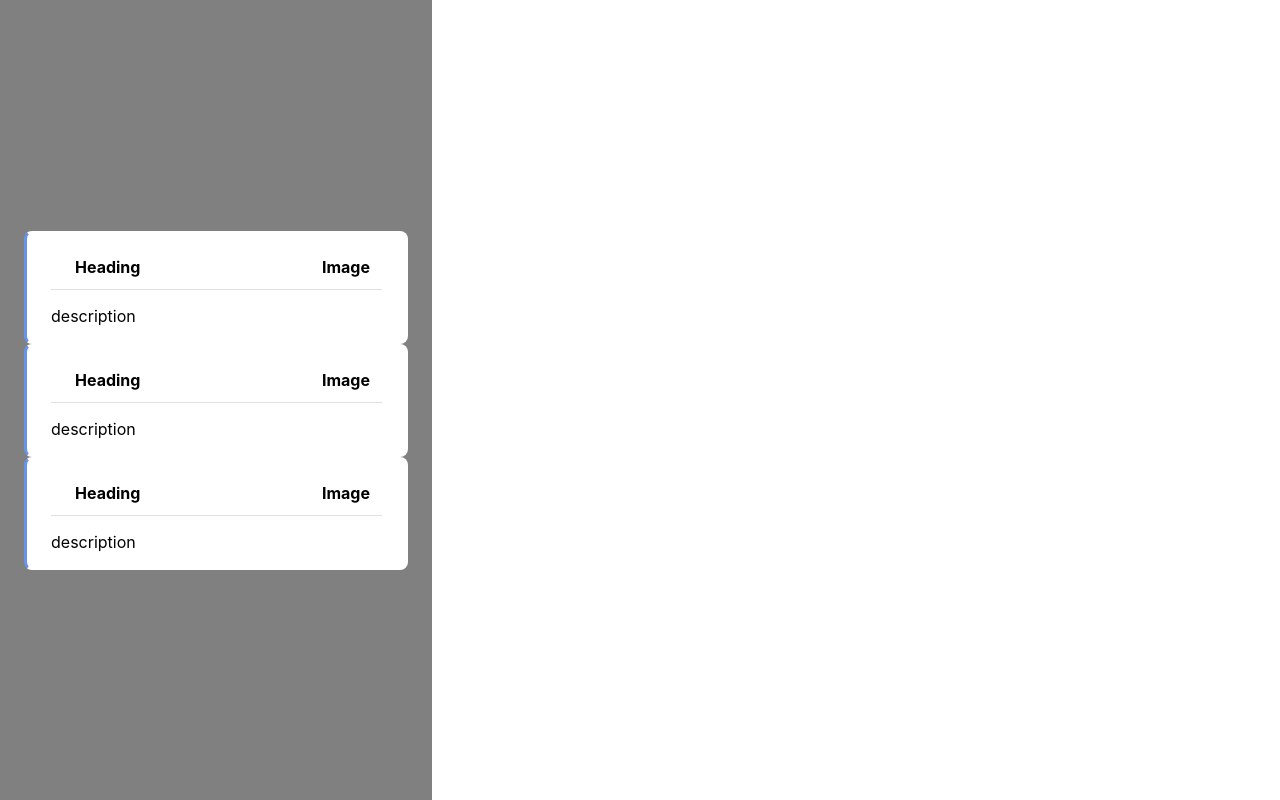
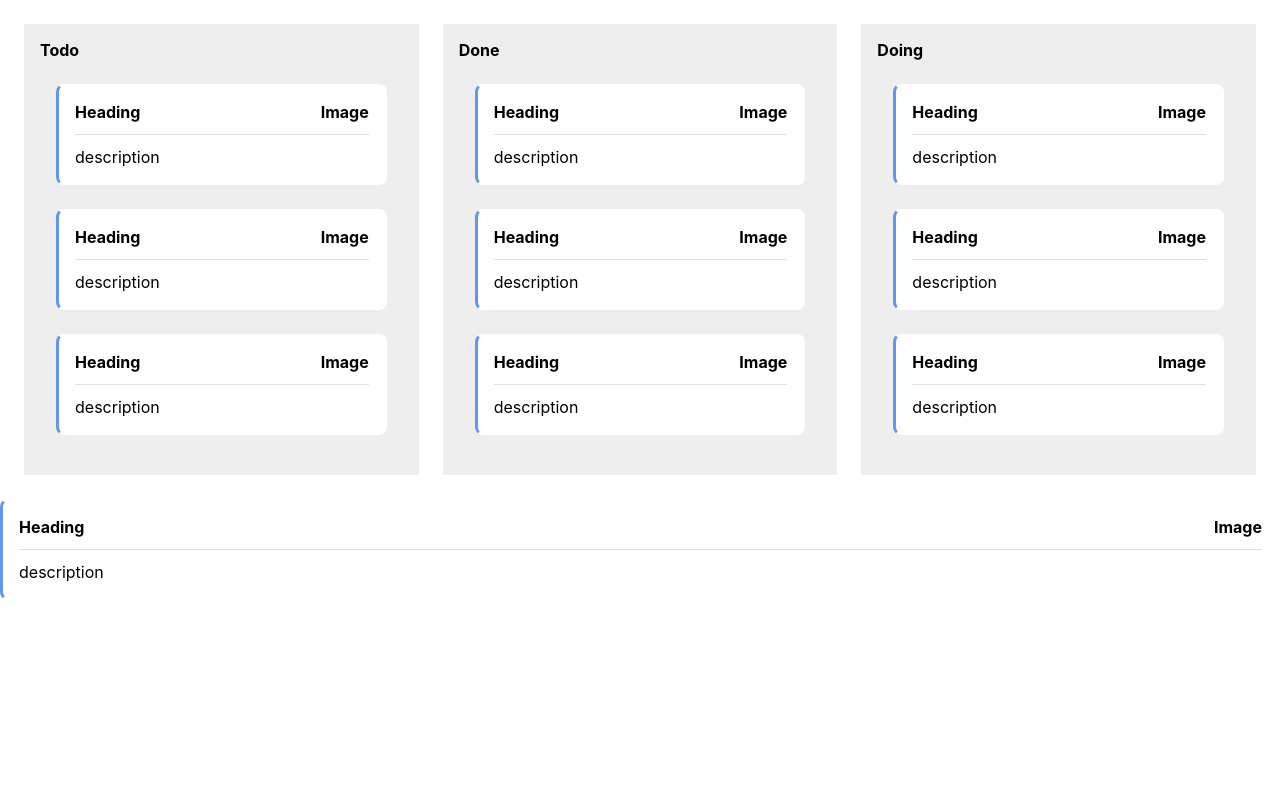
Before and after one commit to Mithun-18/TaskBoard, a React (Create React App) app: page / in a window 1280 px wide. Shown: the top 800 px of the page. Built offline with nearby package versions, Linux system fonts and the light colour scheme.

Commit message:
created a component taskCardContainer

```diff
--- a/src/App.js
+++ b/src/App.js
@@ -1,11 +1,13 @@
 import AddTask from "./component/addTask";
 import NewTaskBoard from "./component/newTaskBoard";
 import TaskCard from "./component/taskCard";
+import { todoStates } from "./constants";
+import TaskCardContainer from "./taskCardContainer";
 
 function App() {
   return (
     <div className="App">
-      <div className="beforeTaskCard" title="Todo">
+      {/* <div className="beforeTaskCard" title="Todo">
         <TaskCard
           heading={"Heading"}
           description={"description"}
@@ -38,11 +40,75 @@ function App() {
           description={"description"}
           borderColor={"3px solid cornflowerblue"}
         />
+      </div> */}
+      {/* <AddTask /> */}
+      {/* <NewTaskBoard /> */}
+
+      <div
+        style={{
+          padding: "24px",
+          display: "flex",
+          justifyContent: "space-between",
+          gap: "24px",
+        }}
+      >
+        <TaskCardContainer todoState={todoStates[0]} >
+          <TaskCard
+            heading={"Heading"}
+            description={"description"}
+            borderColor={"3px solid cornflowerblue"}
+          />
+          <TaskCard
+            heading={"Heading"}
+            description={"description"}
+            borderColor={"3px solid cornflowerblue"}
+          />
+          <TaskCard
+            heading={"Heading"}
+            description={"description"}
+            borderColor={"3px solid cornflowerblue"}
+          />
+        </TaskCardContainer>
+        <TaskCardContainer todoState={todoStates[2]}>
+          <TaskCard
+            heading={"Heading"}
+            description={"description"}
+            borderColor={"3px solid cornflowerblue"}
+          />
+          <TaskCard
+            heading={"Heading"}
+            description={"description"}
+            borderColor={"3px solid cornflowerblue"}
+          />
+          <TaskCard
+            heading={"Heading"}
+            description={"description"}
+            borderColor={"3px solid cornflowerblue"}
+          />
+        </TaskCardContainer>
+        <TaskCardContainer todoState={todoStates[1]}>
+          <TaskCard
+            heading={"Heading"}
+            description={"description"}
+            borderColor={"3px solid cornflowerblue"}
+          />
+          <TaskCard
+            heading={"Heading"}
+            description={"description"}
+            borderColor={"3px solid cornflowerblue"}
+          />
+          <TaskCard
+            heading={"Heading"}
+            description={"description"}
+            borderColor={"3px solid cornflowerblue"}
+          />
+        </TaskCardContainer>
       </div>
-      <AddTask />
-      <div>
-        <NewTaskBoard />
-      </div>
+      <TaskCard
+        heading={"Heading"}
+        description={"description"}
+        borderColor={"3px solid cornflowerblue"}
+      />
     </div>
   );
 }
--- a/src/component/styles.css
+++ b/src/component/styles.css
@@ -1,4 +1,4 @@
-button{
+button {
     background-color: #3f51b5;
     border-radius: 40px;
     width: 100%;
@@ -9,11 +9,11 @@ button{
     padding: 12px 0px 28px 0px;
 }
 
-button:hover{
+button:hover {
     background-color: #303f9f;
 }
 
-.inputField{
+.inputField {
     width: 100%;
     padding: 16px 8px 16px 16px;
     font-size: 16px;
@@ -23,32 +23,31 @@ button:hover{
     outline-color: #3f51b5;
 }
 
-.inputField:hover{
-    border-color:black;
+.inputField:hover {
+    border-color: black;
 }
 
-.newTaskBoard{
+.newTaskBoard {
     display: grid;
     align-items: center;
     justify-content: center;
     height: 50vh;
 }
 
-.taskCard{
+.taskCard {
     background-color: #fff;
     border: 2px solid #fff;
     border-radius: 8px;
-    padding: 0px 24px 0px 24px;
+    padding: 16px;
 }
 
-.taskCardHeader{
+.taskCardHeader {
     display: flex;
     justify-content: space-between;
-    padding: 24px 12px 12px 24px;    ;
     font-weight: 700;
 }
 
-.beforeTaskCard{
+/* .beforeTaskCard{
     background-color: grey;
     padding: 0px 24px 0px 24px;
     height: 100vh;
@@ -56,11 +55,25 @@ button:hover{
     display: flex;
     flex-direction: column;
     justify-content: center;
-}
+} */
 
-.textFieldcontainer{
+.textFieldcontainer {
     height: 100%;
     display: flex;
     flex-direction: column;
-    justify-content: space-evenly;
+    justify-content: space-between;
 }
+
+.taskCardRootContainer {
+    width: 100%;
+    padding: 16px;
+    background-color: #eee;
+}
+
+.taskCardContainer {
+
+    padding: 24px 16px;
+    display: flex;
+    flex-direction: column;
+    gap: 24px;
+}
--- a/src/component/taskCard.js
+++ b/src/component/taskCard.js
@@ -1,12 +1,18 @@
-export default function TaskCard({heading,description,borderColor}){
-    return(<div className="taskCard" style={{borderLeft:borderColor}}>
+export default function TaskCard({ heading, description, borderColor }) {
+  return (
+
+      <div className="taskCard" style={{ borderLeft: borderColor }}>
         <div className="taskCardHeader">
-            <span>{heading}</span>
-            <span>Image</span>
+          <span>{heading}</span>
+          <span>Image</span>
         </div>
-        <div style={{height:'1px',backgroundColor: 'rgba(0, 0, 0, 0.12)'}}></div>
+        <div
+          style={{ height: "1px", backgroundColor: "rgba(0, 0, 0, 0.12)", margin: '12px 0px' }}
+        ></div>
         <div className="taskCardContent">
-            <p>{description}</p>
+          <span>{description}</span>
         </div>
-    </div>);
+      </div>
+
+  );
 }
--- /dev/null
+++ b/src/constants.js
@@ -0,0 +1,17 @@
+export const todoStates = [
+  {
+    id: "todo",
+    title: "Todo",
+    color: "red",
+  },
+  {
+    id: "doing",
+    title: "Doing",
+    color: "blue",
+  },
+  {
+    id: "done",
+    title: "Done",
+    color: "green",
+  },
+];
--- /dev/null
+++ b/src/taskCardContainer.js
@@ -0,0 +1,8 @@
+export default function TaskCardContainer({ children, todoState }) {
+  return (
+    <div className="taskCardRootContainer">
+      <div style={{ fontWeight: "700" }}>{todoState?.title}</div>
+      <div className={"taskCardContainer"}>{children}</div>
+    </div>
+  );
+}
```
